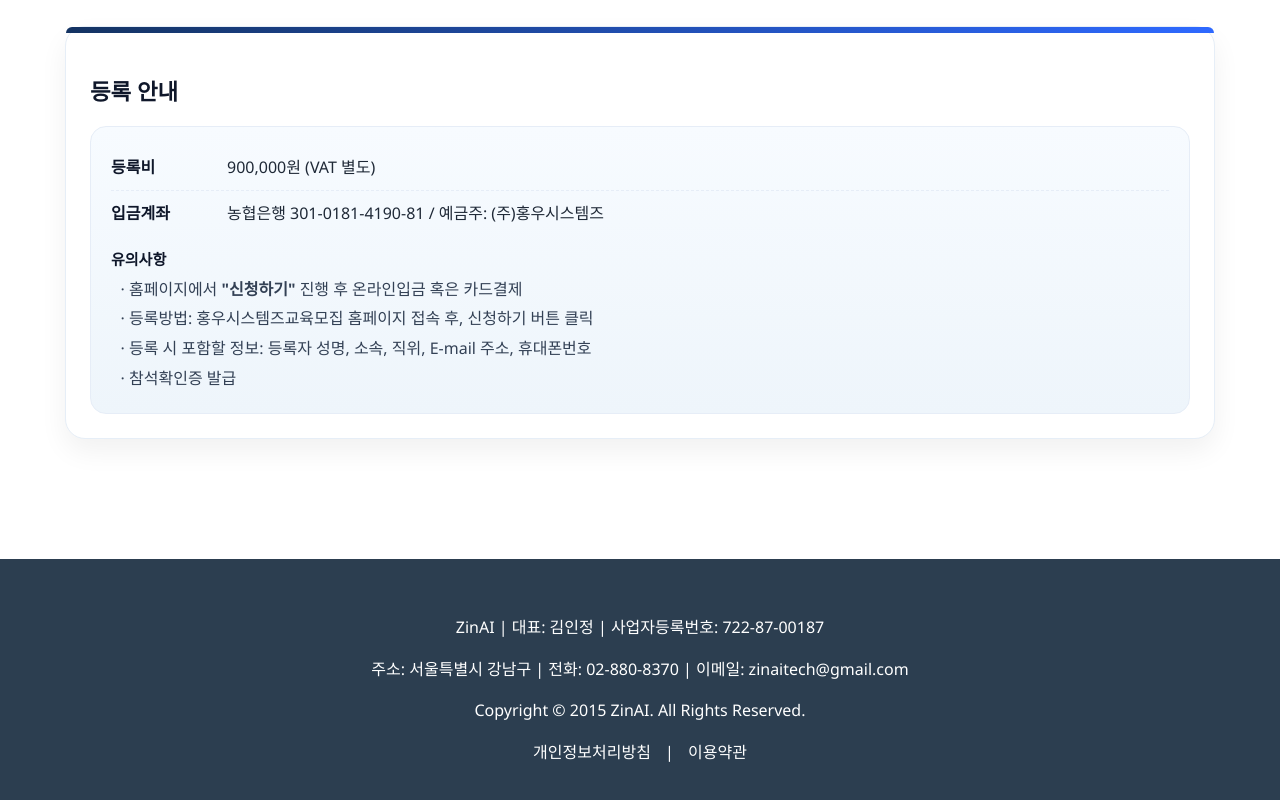
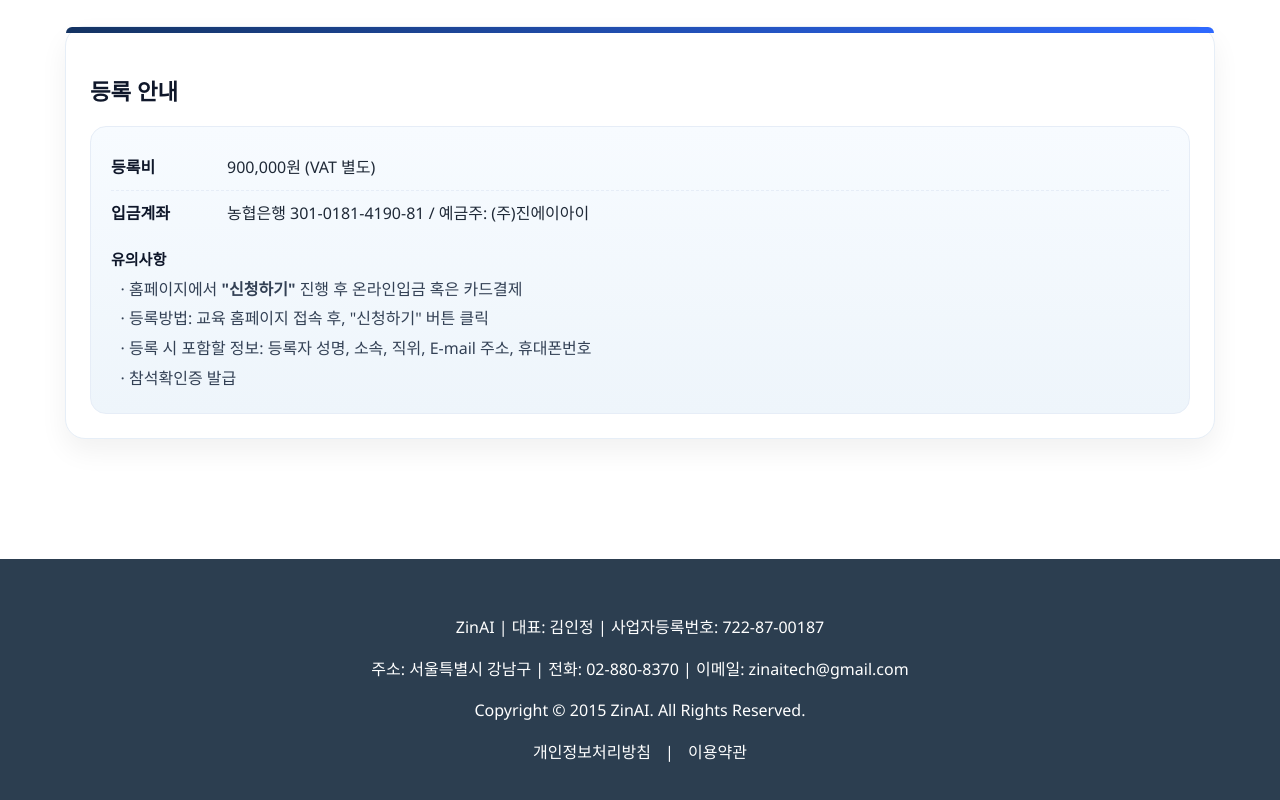
Before and after one commit to zinaitech/zinaitech.github.io, a plain HTML site: page programs.html in a window 1280 px wide. Shown: the part 3046-3846 px from the top of the page. Drawn offline with Linux system fonts and the light colour scheme.

Commit message:
Add files via upload

```diff
--- a/programs.html
+++ b/programs.html
@@ -528,13 +528,13 @@
                 <div class="info-card">
                     <div class="info-kv">
                         <div class="kv-row"><span class="k">등록비</span><span class="v">900,000원 (VAT 별도)</span></div>
-                        <div class="kv-row"><span class="k">입금계좌</span><span class="v">농협은행 301-0181-4190-81 / 예금주: (주)홍우시스템즈</span></div>
+                        <div class="kv-row"><span class="k">입금계좌</span><span class="v">농협은행 301-0181-4190-81 / 예금주: (주)진에이아이</span></div>
                     </div>
                     <div class="info-note">
                         <div class="title">유의사항</div>
                         <ul>
                             <li>홈페이지에서 <b>"신청하기"</b> 진행 후 온라인입금 혹은 카드결제</li>
-                            <li>등록방법: 홍우시스템즈교육모집 홈페이지 접속 후, 신청하기 버튼 클릭</li>
+                            <li>등록방법: 교육 홈페이지 접속 후, "신청하기" 버튼 클릭</li>
                             <li>등록 시 포함할 정보: 등록자 성명, 소속, 직위, E-mail 주소, 휴대폰번호</li>
                             <li>참석확인증 발급</li>
                         </ul>
```
